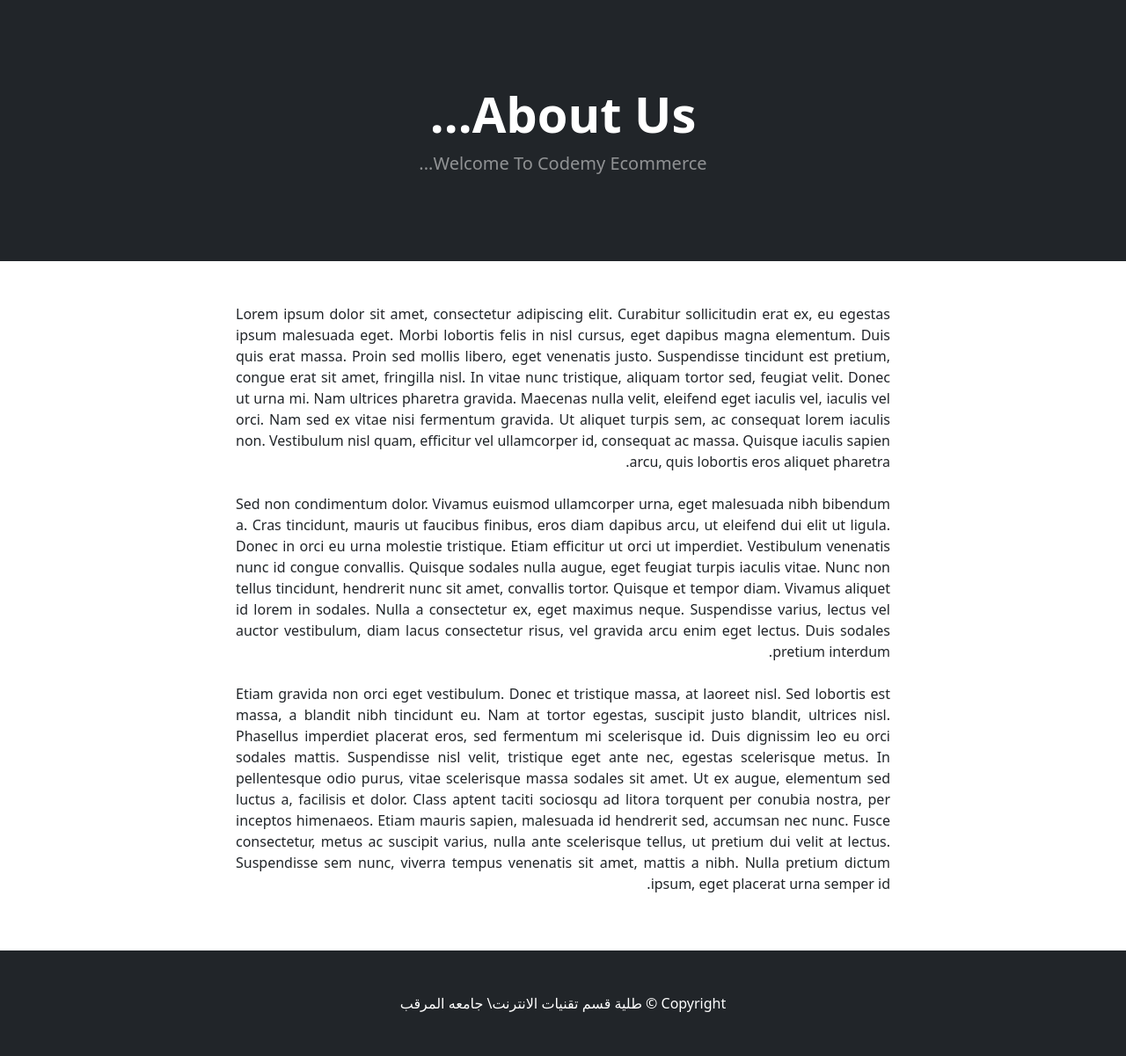
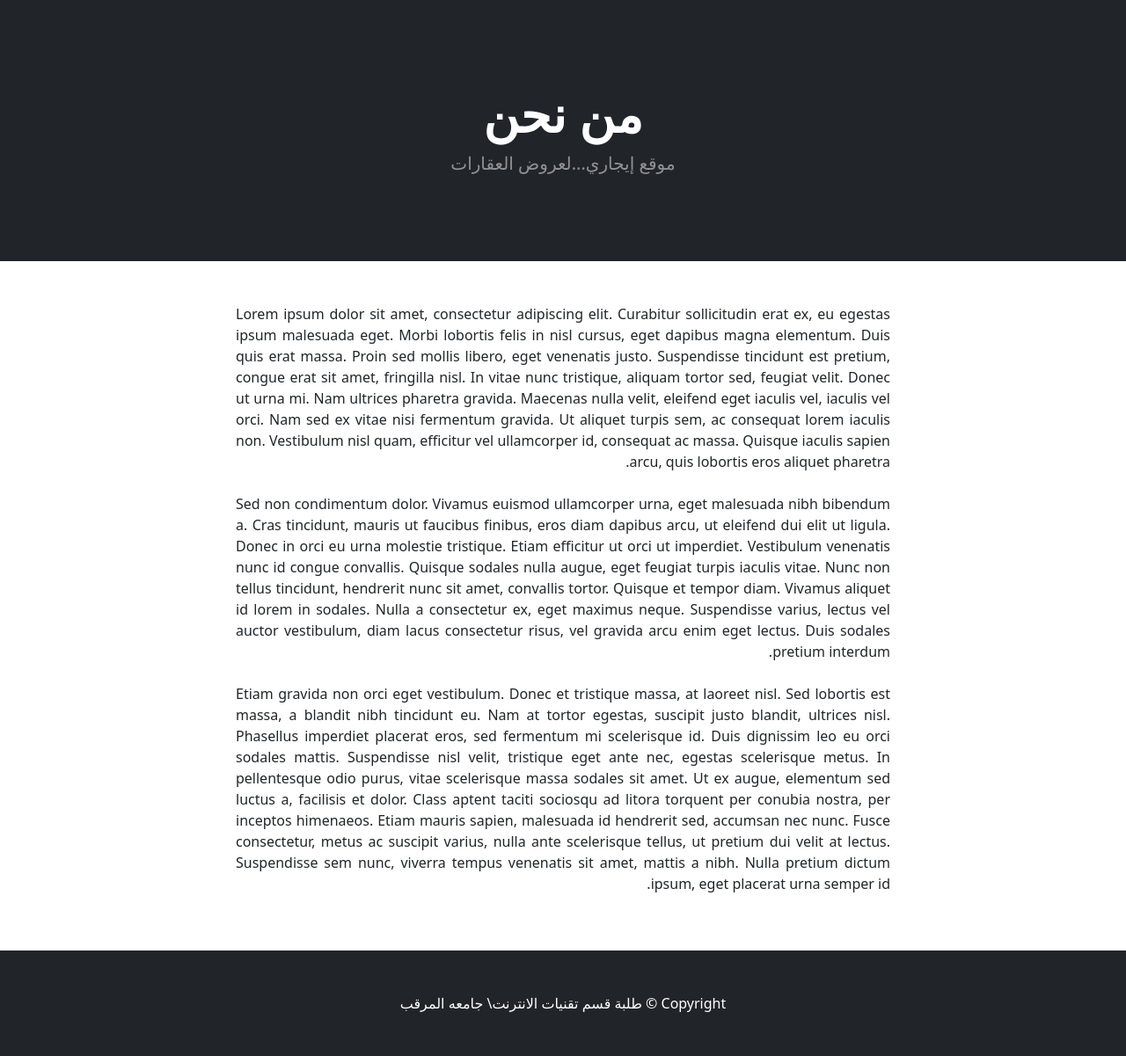
Before and after one commit to AbdulMalikAmer/graduationproject, a Django app: page /about/ in a window 1280 px wide. Shown: the part 56-1257 px from the top of the page at 88% size. Run offline with Django 4.2, Linux system fonts and the light colour scheme; data comes from the database, SQL or seed files in the repository; both versions use the stored data as it was after the commit; some libraries are stand-ins or nearby versions.

Commit message:
test1
almostf

```diff
--- a/cart/templates/cart_summary.html
+++ b/cart/templates/cart_summary.html
@@ -66,7 +66,7 @@
         {% endif %}
 
         <div class="row justify-content-center">
-            <div class="col-md-2">Quantity:</div>
+            <div class="col-md-2">الأيام:</div>
             <div class="col-md-2">
                 <input type="number" class="form-control form-control-sm" id="select{{product.id}}" min="1" value="1" readonly>
             </div>
@@ -89,7 +89,7 @@
         <button type="button" class="btn btn-secondary" onclick="this.textContent='{{ product.phone_number }}'; this.disabled=true;">
             احجز الآن
         </button>
-        <button type="button" data-index="{{product.id}}" class="btn btn-danger delete-product">Remove</button>
+        <button type="button" data-index="{{product.id}}" class="btn btn-danger delete-product">ازاله من المفضله</button>
         <button type="button" class="btn btn-primary" onclick="location.href='{% url 'chat' product.id product.user.id %}'">
             دردشة
         </button>
--- a/store/templates/about.html
+++ b/store/templates/about.html
@@ -4,8 +4,8 @@
         <header class="bg-dark py-5">
             <div class="container px-4 px-lg-5 my-5">
                 <div class="text-center text-white">
-                    <h1 class="display-4 fw-bolder">About Us...</h1>
-                    <p class="lead fw-normal text-white-50 mb-0">Welcome To Codemy Ecommerce...</p>
+                    <h1 class="display-4 fw-bolder">من نحن</h1>
+                    <p class="lead fw-normal text-white-50 mb-0">موقع إيجاري...لعروض العقارات</p>
                 </div>
             </div>
         </header>
--- a/store/templates/base.html
+++ b/store/templates/base.html
@@ -40,7 +40,7 @@
     <!-- Footer -->
     <footer class="py-5 bg-dark">
         <div class="container">
-            <p class="m-0 text-center text-white">Copyright &copy; طلية قسم تقنيات الانترنت\ جامعه المرقب</p>
+            <p class="m-0 text-center text-white">Copyright &copy; طلبة قسم تقنيات الانترنت\ جامعه المرقب</p>
         </div>
     </footer>
     <!-- Bootstrap core JS -->
--- a/store/templates/product.html
+++ b/store/templates/product.html
@@ -68,7 +68,7 @@
 
 
           </button>
-          <button type="button" value="{{ product.id }}" class="btn btn-secondary" id="add-cart">Add To Cart</button>
+          <button type="button" value="{{ product.id }}" class="btn btn-secondary" id="add-cart">اضافه للمفضله/button>
 
       </center>
         </div>
```
Also changed, not shown: db.sqlite3.
